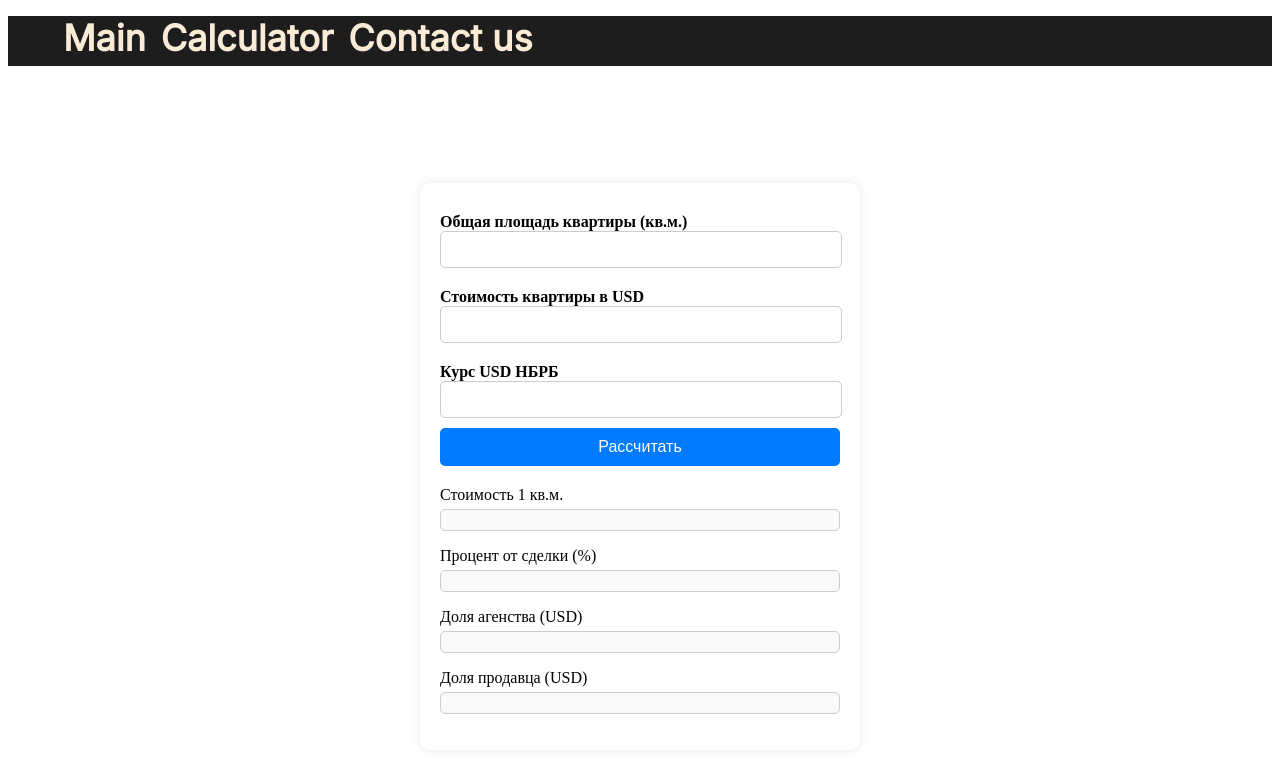
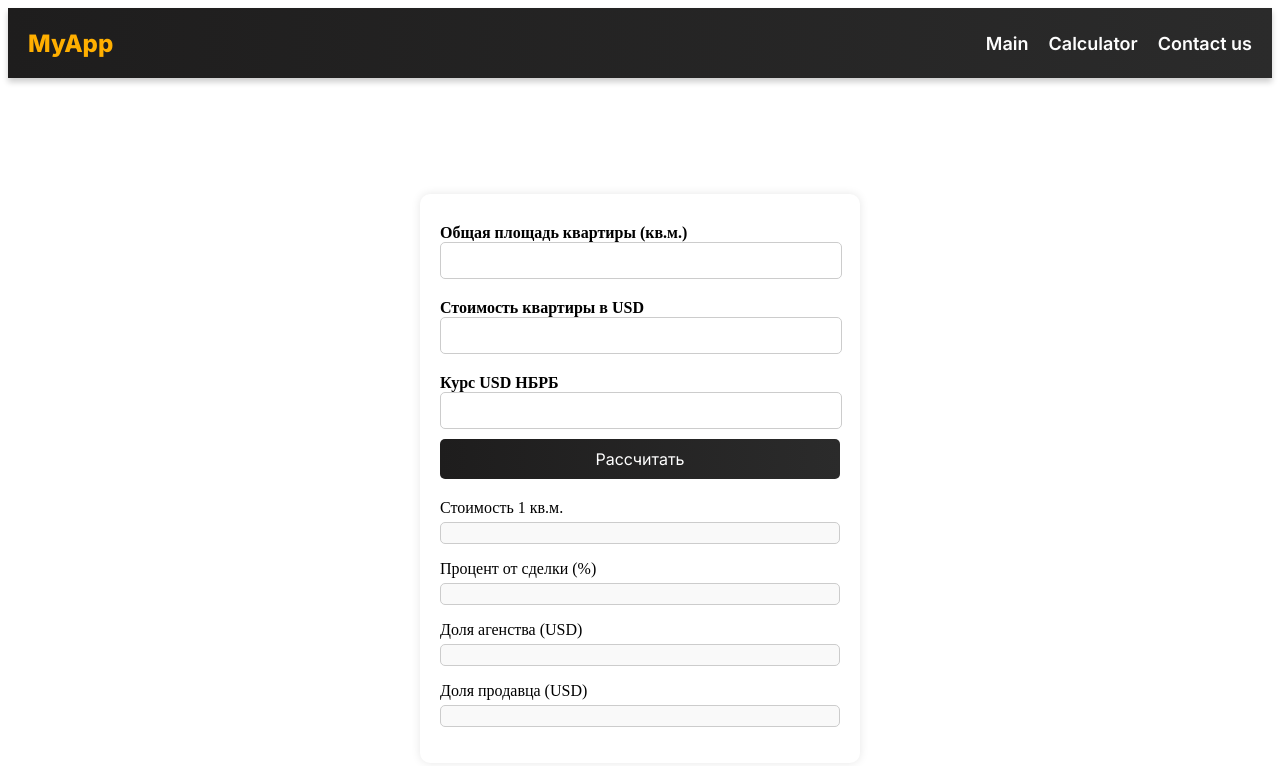
Before and after one commit to RavenOfNorth/Estate-asistant, a Next.js app in the folder estate-assistant/: page / in a window 1280 px wide. Shown: the top 766 px of the page. Built offline with nearby package versions, Linux system fonts and the light colour scheme; no server answers.

Commit message:
initial commit

```diff
--- a/estate-assistant/src/app/components/Header/Header.js
+++ b/estate-assistant/src/app/components/Header/Header.js
@@ -4,7 +4,8 @@ import styles from "./Header.module.css";
 export default function Header() {
     return (
         <header className={styles.header}>
-            <HeaderNavigation/>
+            <div className={styles.logo}>MyApp</div>
+            <HeaderNavigation />
         </header>
-    )
+    );
 }
--- a/estate-assistant/src/app/components/Header/Header.module.css
+++ b/estate-assistant/src/app/components/Header/Header.module.css
@@ -1,4 +1,19 @@
 .header {
-    background-color: #1e1d1d;
-    height: 50px;
+    background: linear-gradient(90deg, #1e1d1d, #2b2b2b);
+    height: 70px;
+    display: flex;
+    align-items: center;
+    justify-content: space-between;
+    padding: 0 20px;
+    box-shadow: 0 4px 6px rgba(0, 0, 0, 0.2);
+    position: sticky;
+    top: 0;
+    z-index: 10;
 }
+
+.logo {
+    font-family: 'Inter', sans-serif;
+    font-size: 24px;
+    font-weight: 800;
+    color: #ffaf00;
+}
--- a/estate-assistant/src/app/components/Header/Navigation/Navigation.module.css
+++ b/estate-assistant/src/app/components/Header/Navigation/Navigation.module.css
@@ -1,26 +1,45 @@
-@import url('https://fonts.googleapis.com/css2?family=Inter:ital,opsz@0,14..32;1,14..32&display=swap');
+@import url('https://fonts.googleapis.com/css2?family=Inter:wght@400;600;800&display=swap');
 
 .headerNavigation {
-
+    display: flex;
+    justify-content: center;
+    align-items: center;
+    height: 100%;
 }
 
 .navigation {
     list-style-type: none;
-}
-
-.navigationItem {
-    display: inline-block;
-    margin-left: 15px;
+    display: flex;
+    gap: 20px;
+    padding: 0;
+    margin: 0;
 }
 
 .navigationItem a {
     text-decoration: none;
-    font-weight: bold;
-    font-size: 36px;
-    font-family: 'Inter';
-    color: antiquewhite;
+    font-weight: 600;
+    font-size: 18px;
+    font-family: 'Inter', sans-serif;
+    color: #fdfdfd;
+    position: relative;
+    transition: color 0.3s ease;
 }
 
-.navigationItem:hover {
+.navigationItem a::after {
+    content: "";
+    position: absolute;
+    width: 0;
+    height: 2px;
+    bottom: -5px;
+    left: 0;
+    background-color: #fdfdfd;
+    transition: width 0.3s ease;
+}
 
+.navigationItem a:hover {
+    color: #ffaf00;
 }
+
+.navigationItem a:hover::after {
+    width: 100%;
+}
--- a/estate-assistant/src/app/components/Main/CalculatorWrapper.js
+++ b/estate-assistant/src/app/components/Main/CalculatorWrapper.js
@@ -1,13 +1,32 @@
 import InputData from "@/app/components/Main/InputData/InputData";
 import OutputData from "@/app/components/Main/OutputData/OutputData";
 import styles from './CalculatorWrapper.module.css'
+import {useState} from "react";
+
+import {defaultAgencyPercent, getAgencyFraction, getFlatMeterCost} from "@/app/core/data/AgencyData";
+
 
 export default function CalculatorWrapper(props) {
+
+    const [results, setResults] = useState({
+        flatMeterCost: 0,
+        agencyPercent: 0,
+        agencyFraction: 0,
+        sellerFraction: 0,
+    });
+
+    const handleCalculate = (cost, square, exchangeRate) => {
+        const agencyPercent = defaultAgencyPercent(cost);
+        const flatMeterCost = getFlatMeterCost(cost, square);
+        const agencyFraction = getAgencyFraction(cost, square, agencyPercent);
+        const sellerFraction = cost - agencyFraction;
+    }
+
     return(
         <main className={styles.main}>
             <div className={styles.container}>
-                <InputData {...props}/>
-                <OutputData />
+                <InputData onCalculate={handleCalculate}/>
+                <OutputData results={results}/>
             </div>
         </main>
     )
--- a/estate-assistant/src/app/components/Main/InputData/InputData.module.css
+++ b/estate-assistant/src/app/components/Main/InputData/InputData.module.css
@@ -1,3 +1,5 @@
+@import url('https://fonts.googleapis.com/css2?family=Inter:wght@400;600;800&display=swap');
+
 .inputData {
     margin-bottom: 20px;
 }
@@ -19,7 +21,8 @@
 .button {
     width: 100%;
     padding: 10px;
-    background-color: #007bff;
+    background: linear-gradient(90deg, #1e1d1d, #2b2b2b);
+    font-family: 'Inter', sans-serif;
     border: none;
     color: #fff;
     font-size: 16px;
--- a/estate-assistant/src/app/core/data/AgencyData.js
+++ b/estate-assistant/src/app/core/data/AgencyData.js
@@ -32,3 +32,8 @@ export function getAgencyFraction(cost, percent, exchangeRate) {
 
     return parseFloat(usdAgencyFraction);
 }
+
+export function getFlatMeterCost(cost, square) {
+    let flatMeterCost = (cost /square).toFixed(2);
+    return flatMeterCost;
+}
```
